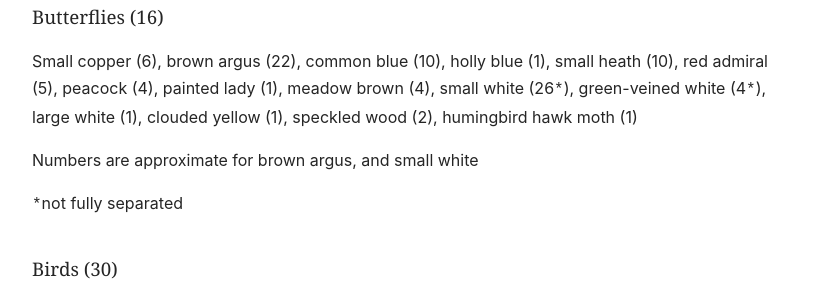
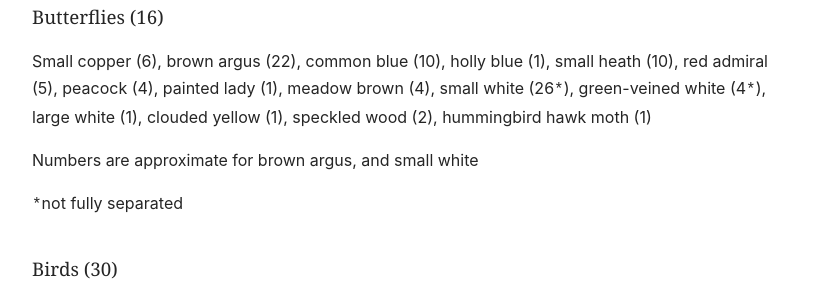
Before and after one commit to christhaxter/butterfly-diaries, a Jekyll site: the page built from _posts/2026-08-23-BlackFenWay_ElyCommonMeadow.md, in a window 1280 px wide and 900 px high, scrolled down 31728 px. Shown: the part 182-482 px from the top of the window, without its empty margins (48-867 px from the left). Built offline with Jekyll 4.4.1, drawn with Linux system fonts in a browser that asks for light colours.

Commit message:
typo again in Black Fen Way

```diff
--- a/_posts/2026-08-23-BlackFenWay_ElyCommonMeadow.md
+++ b/_posts/2026-08-23-BlackFenWay_ElyCommonMeadow.md
@@ -40,6 +40,7 @@ sites:
       - Large white
       - Red admiral
       - Speckled wood
+      - Hummingbird hawkmoth
 ---
 
 <p class="post-date">
@@ -565,7 +566,7 @@ need a rarity to make a trip this much fun.
 Small copper (6), brown argus (22), common blue (10), holly blue (1), small heath (10),
 red admiral (5), peacock (4), painted lady (1), meadow brown (4), small white (26`*`),
 green-veined white (4`*`), large white (1), clouded yellow (1), speckled wood (2),
-humingbird hawk moth (1)
+hummingbird hawk moth (1)
 
 Numbers are approximate for brown argus, and small white
 
```
